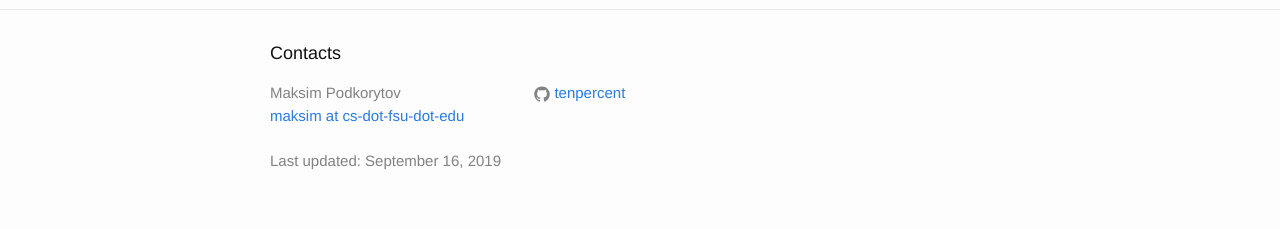
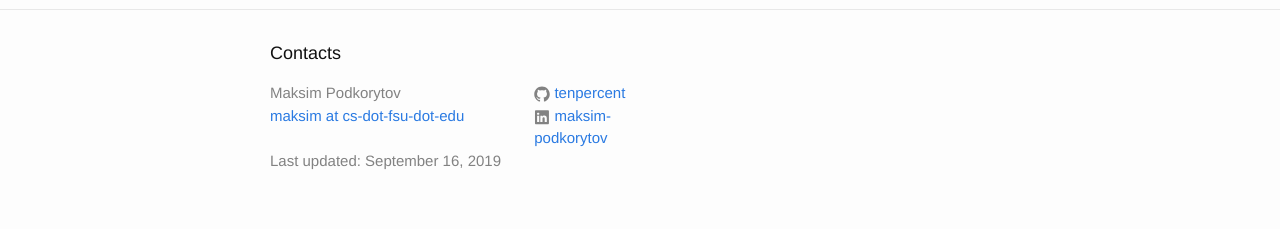
Before and after one commit to tenpercent/tenpercent.github.io, a Jekyll site: the page built from index.html, in a window 1280 px wide. Shown: the part 1354-1583 px from the top of the page. Built offline with Jekyll 4.4.1, drawn with Linux system fonts in a browser that asks for light colours.

Commit message:
add linkedin social icon

```diff
--- a/_includes/footer.html
+++ b/_includes/footer.html
@@ -44,6 +44,18 @@
             </a>
           </li>
           {% endif %}
+
+          {% if site.linkedin_username %}
+          <li>
+            <a href="https://linkedin.com/in/{{ site.twitter_username }}">
+              <span class="icon  icon--linkedin">
+                <svg enable-background="new 0 0 56.693 56.693" height="56.693px" id="Layer_1" version="1.1" viewBox="0 0 56.693 56.693" width="56.693px" xml:space="preserve" xmlns="http://www.w3.org/2000/svg" xmlns:xlink="http://www.w3.org/1999/xlink"><g><path d="M30.071,27.101v-0.077c-0.016,0.026-0.033,0.052-0.05,0.077H30.071z"/><path d="M49.265,4.667H7.145c-2.016,0-3.651,1.596-3.651,3.563v42.613c0,1.966,1.635,3.562,3.651,3.562h42.12   c2.019,0,3.654-1.597,3.654-3.562V8.23C52.919,6.262,51.283,4.667,49.265,4.667z M18.475,46.304h-7.465V23.845h7.465V46.304z    M14.743,20.777h-0.05c-2.504,0-4.124-1.725-4.124-3.88c0-2.203,1.67-3.88,4.223-3.88c2.554,0,4.125,1.677,4.175,3.88   C18.967,19.052,17.345,20.777,14.743,20.777z M45.394,46.304h-7.465V34.286c0-3.018-1.08-5.078-3.781-5.078   c-2.062,0-3.29,1.389-3.831,2.731c-0.197,0.479-0.245,1.149-0.245,1.821v12.543h-7.465c0,0,0.098-20.354,0-22.459h7.465v3.179   c0.992-1.53,2.766-3.709,6.729-3.709c4.911,0,8.594,3.211,8.594,10.11V46.304z"/></g></svg>
+              </span>
+
+              <span class="username">{{ site.linkedin_username }}</span>
+            </a>
+          </li>
+          {% endif %}
         </ul>
       </div>
 
```
